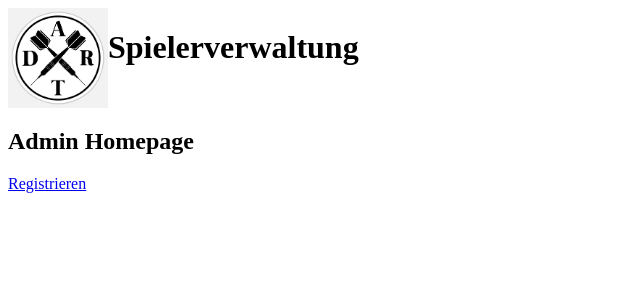
After one commit to lliorlio2301/spieler, a Spring app: template src/main/resources/templates/adminHomepage.html in a window 1280 px wide. The commit adds this page. Shown: the top 300 px of the page, without its empty margins (0-640 px from the left). Run offline with Thymeleaf, Linux system fonts and the light colour scheme; the template is opened without the code that fills it, so the values that code supplies are empty; some of the project's set-up classes (security, data sources, template engines, error pages and the like) are left out, and stand-ins take their place.

Commit message:
Registrierung Seite nur per Admin Möglich

```diff
--- /dev/null
+++ b/src/main/resources/templates/adminHomepage.html
@@ -0,0 +1,25 @@
+<!DOCTYPE html>
+<html lang="en">
+<head>
+    <meta charset="UTF-8">
+    <meta name="viewport" content="width=device-width, initial-scale=1.0">
+    <html xmlns:th="http://www.thymeleaf.org">
+    <link rel="stylesheet" th:href="@{/css/style.css}">
+    <title>AdminHomepage</title>
+</head>
+<body>
+    <div class="leiste_oben">
+        <img th:src="@{/images/logo.jpg}" alt="App_Logo">
+        <h1>Spielerverwaltung</h1>
+    </div>
+
+    <div class="seite">
+        <h2>Admin Homepage</h2>
+    </div>
+
+    <div class="">
+        <a th:href="@{/registrierung}">Registrieren</a>
+    </div>
+
+</body>
+</html>
```
Also changed, not shown: src/main/resources/templates/registrierung.html (+8 -8 lines).
